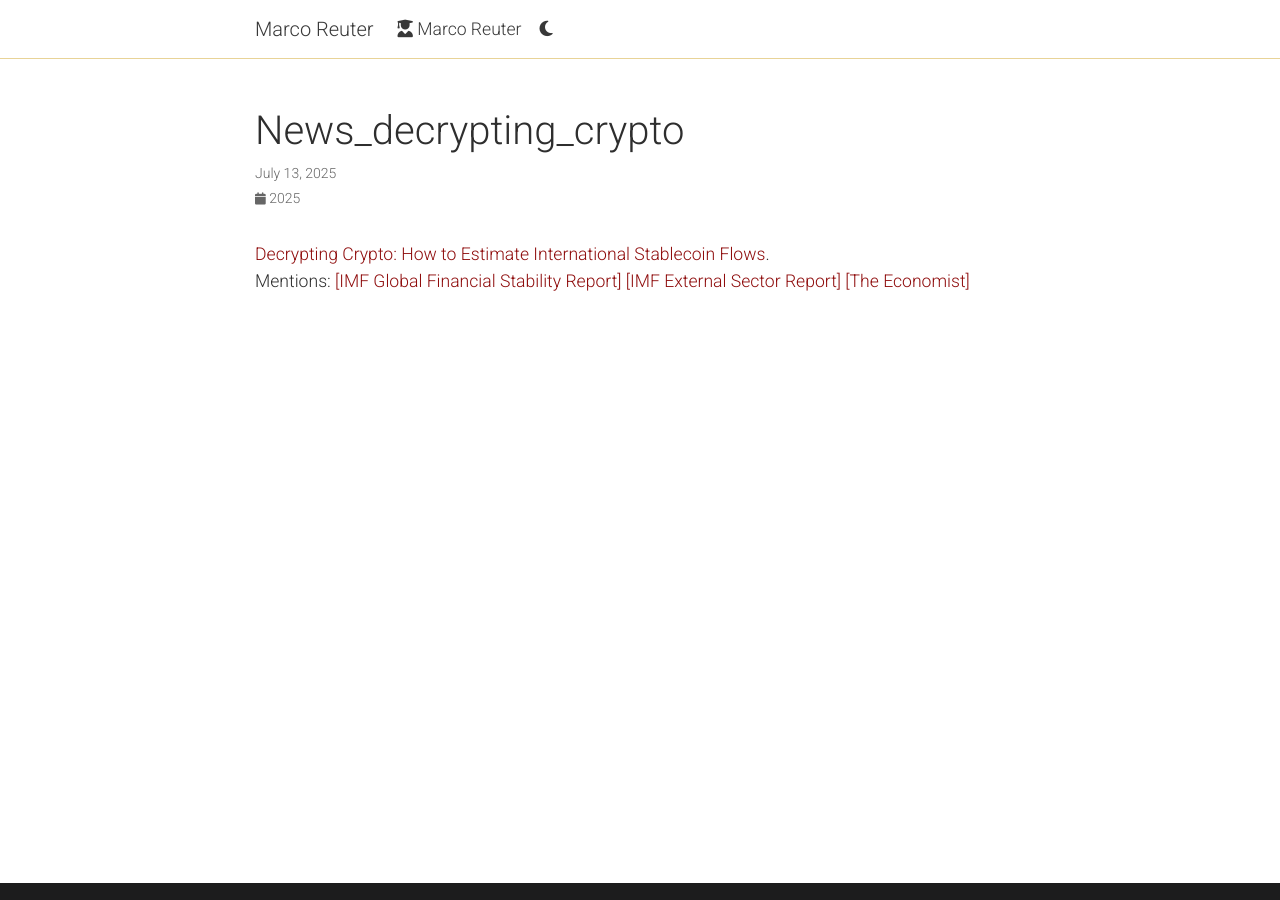
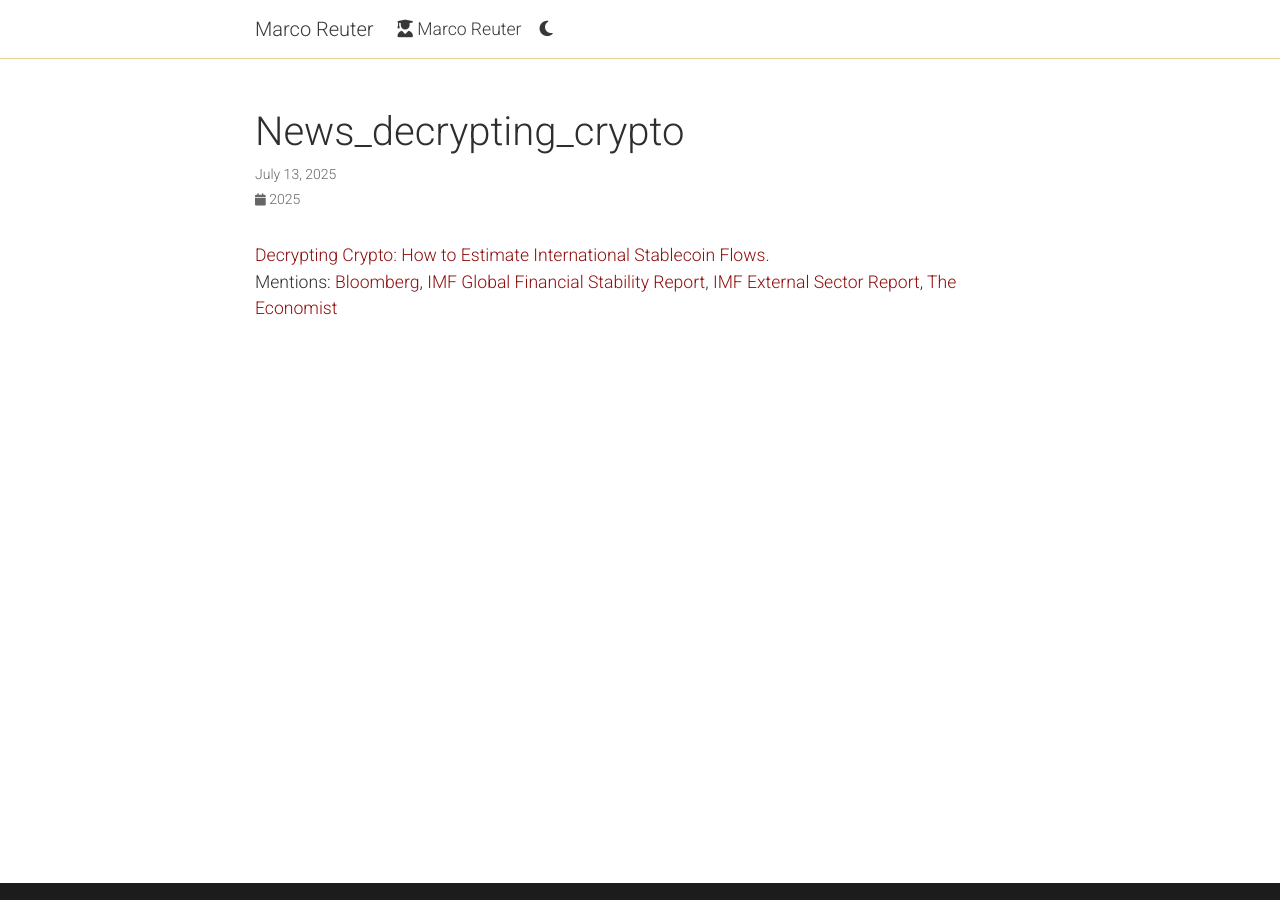
Before and after one commit to marcoreuter/marcoreuter.github.io, a Jekyll site: the page built from _news/news_decrypting_crypto.md, in a window 1280 px wide. Built offline with Jekyll 4.4.1, drawn with Linux system fonts in a browser that asks for light colours; nearby versions of some CDN libraries; comment, search, counter and statistics services are not loaded; a style sheet for code colours, icons or effects is not loaded.

Commit message:
Update news_decrypting_crypto.md

```diff
--- a/_news/news_decrypting_crypto.md
+++ b/_news/news_decrypting_crypto.md
@@ -6,4 +6,4 @@ related_posts: false
 ---
 
 [Decrypting Crypto: How to Estimate International Stablecoin Flows](https://www.imf.org/en/Publications/WP/Issues/2025/07/11/Decrypting-Crypto-How-to-Estimate-International-Stablecoin-Flows-568260).
-Mentions: [[IMF Global Financial Stability Report]](https://www.imf.org/en/Publications/GFSR/Issues/2025/10/14/global-financial-stability-report-october-2025) [[IMF External Sector Report]](https://www.imf.org/en/Publications/ESR/Issues/2025/07/22/external-sector-report-2025) [[The Economist]](https://www.economist.com/finance-and-economics/2025/09/02/china-turns-crypto-curious)
+Mentions: [Bloomberg](https://www.bloomberg.com/opinion/articles/2025-08-03/hong-kong-taxis-are-a-perfect-stablecoin-test-case), [IMF Global Financial Stability Report](https://www.imf.org/en/Publications/GFSR/Issues/2025/10/14/global-financial-stability-report-october-2025), [IMF External Sector Report](https://www.imf.org/en/Publications/ESR/Issues/2025/07/22/external-sector-report-2025), [The Economist](https://www.economist.com/finance-and-economics/2025/09/02/china-turns-crypto-curious)
```
